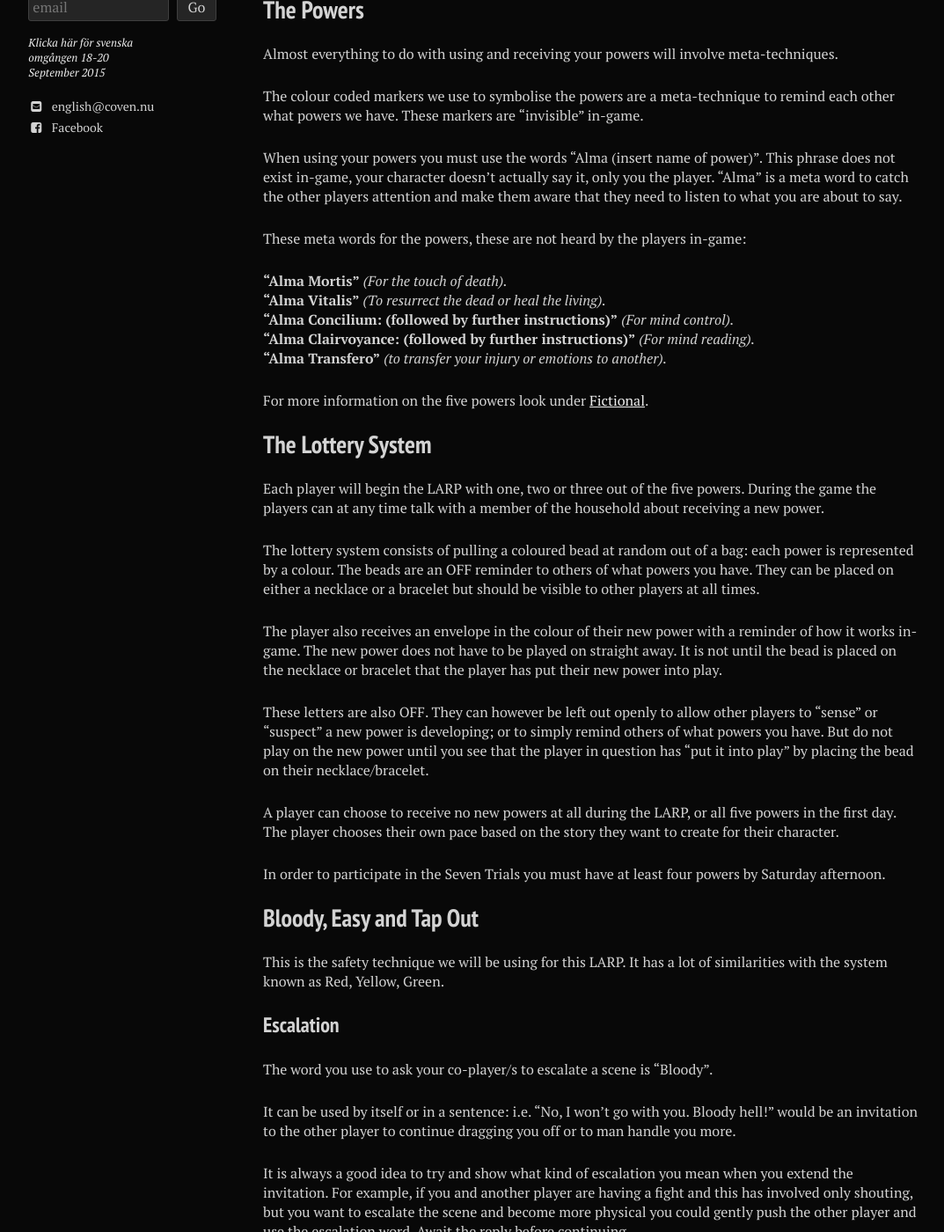
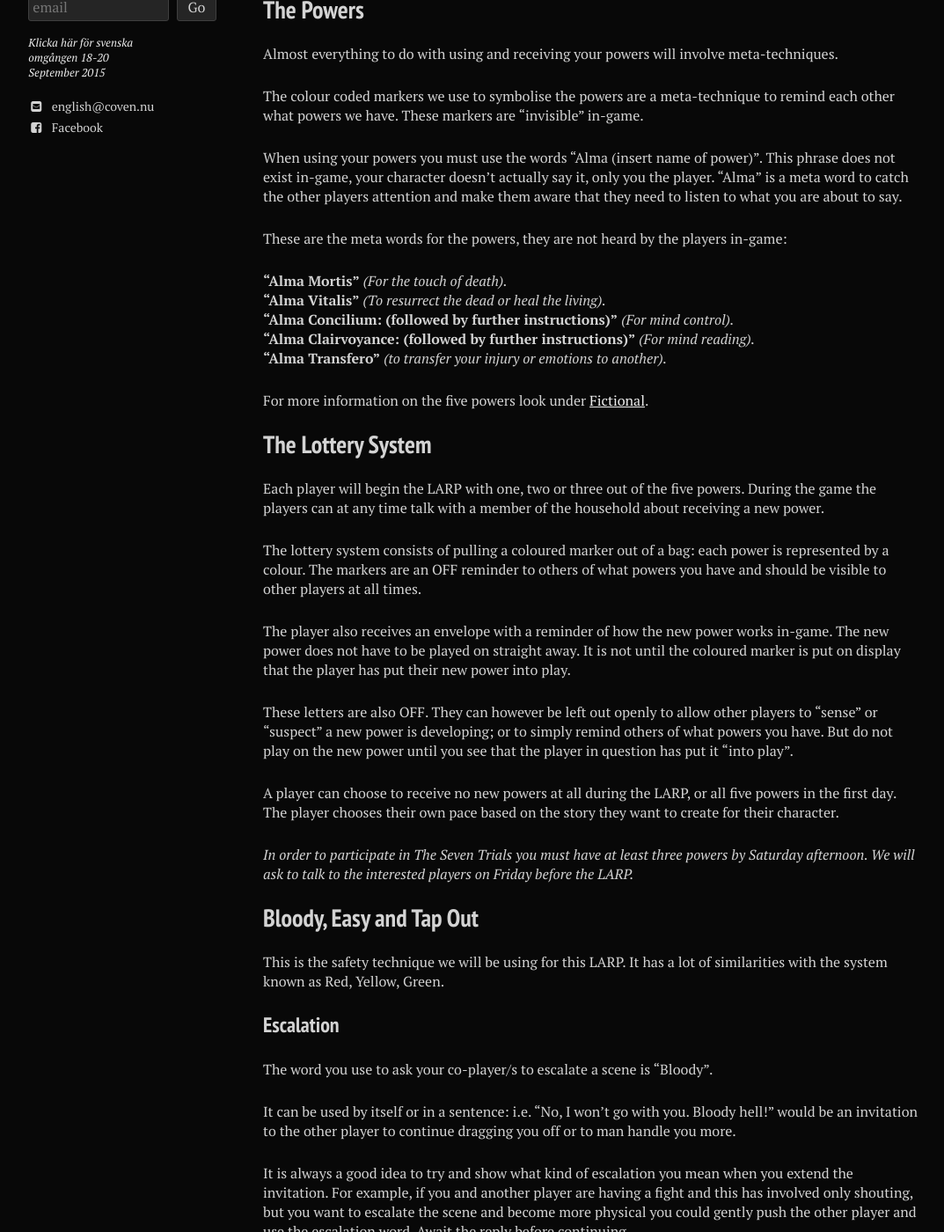
Before and after one commit to stanislavb/en.coven.nu, a Jekyll site: the page built from game-mechanics/index.md, in a window 1280 px wide and 1400 px high, scrolled down 883 px. Shown: the whole window at 88% size, without its empty margins (21-1094 px from the left). Built offline with Jekyll 4.4.1, drawn with Linux system fonts in a browser that asks for light colours; nearby versions of some CDN libraries.

Commit message:
Update index.md

```diff
--- a/game-mechanics/index.md
+++ b/game-mechanics/index.md
@@ -32,7 +32,7 @@ The colour coded markers we use to symbolise the powers are a meta-technique to
 
 When using your powers you must use the words “Alma (insert name of power)”. This phrase does not exist in-game, your character doesn’t actually say it, only you the player. “Alma” is a meta word to catch the other players attention and make them aware that they need to listen to what you are about to say.
 
-These meta words for the powers, these are not heard by the players in-game:
+These are the meta words for the powers, they are not heard by the players in-game:
 
 **“Alma Mortis”** *(For the touch of death).*
 **“Alma Vitalis”** *(To resurrect the dead or heal the living).*
@@ -46,15 +46,15 @@ For more information on the five powers look under [Fictional](/fictional/).
 
 Each player will begin the LARP with one, two or three out of the five powers. During the game the players can at any time talk with a member of the household about receiving a new power.
 
-The lottery system consists of pulling a coloured bead at random out of a bag: each power is represented by a colour. The beads are an OFF reminder to others of what powers you have. They can be placed on either a necklace or a bracelet but should be visible to other players at all times.
+The lottery system consists of pulling a coloured marker out of a bag: each power is represented by a colour. The markers are an OFF reminder to others of what powers you have and should be visible to other players at all times.
 
-The player also receives an envelope in the colour of their new power with a reminder of how it works in-game. The new power does not have to be played on straight away. It is not until the bead is placed on the necklace or bracelet that the player has put their new power into play.
+The player also receives an envelope with a reminder of how the new power works in-game. The new power does not have to be played on straight away. It is not until the coloured marker is put on display that the player has put their new power into play.
 
-These letters are also OFF. They can however be left out openly to allow other players to “sense” or “suspect” a new power is developing; or to simply remind others of what powers you have. But do not play on the new power until you see that the player in question has “put it into play” by placing the bead on their necklace/bracelet.
+These letters are also OFF. They can however be left out openly to allow other players to “sense” or “suspect” a new power is developing; or to simply remind others of what powers you have. But do not play on the new power until you see that the player in question has put it "into play”.
 
 A player can choose to receive no new powers at all during the LARP, or all five powers in the first day. The player chooses their own pace based on the story they want to create for their character.
 
-In order to participate in the Seven Trials you must have at least four powers by Saturday afternoon.
+*In order to participate in The Seven Trials you must have at least three powers by Saturday afternoon. We will ask to talk to the interested players on Friday before the LARP.*
 
 ## Bloody, Easy and Tap Out
 
```
